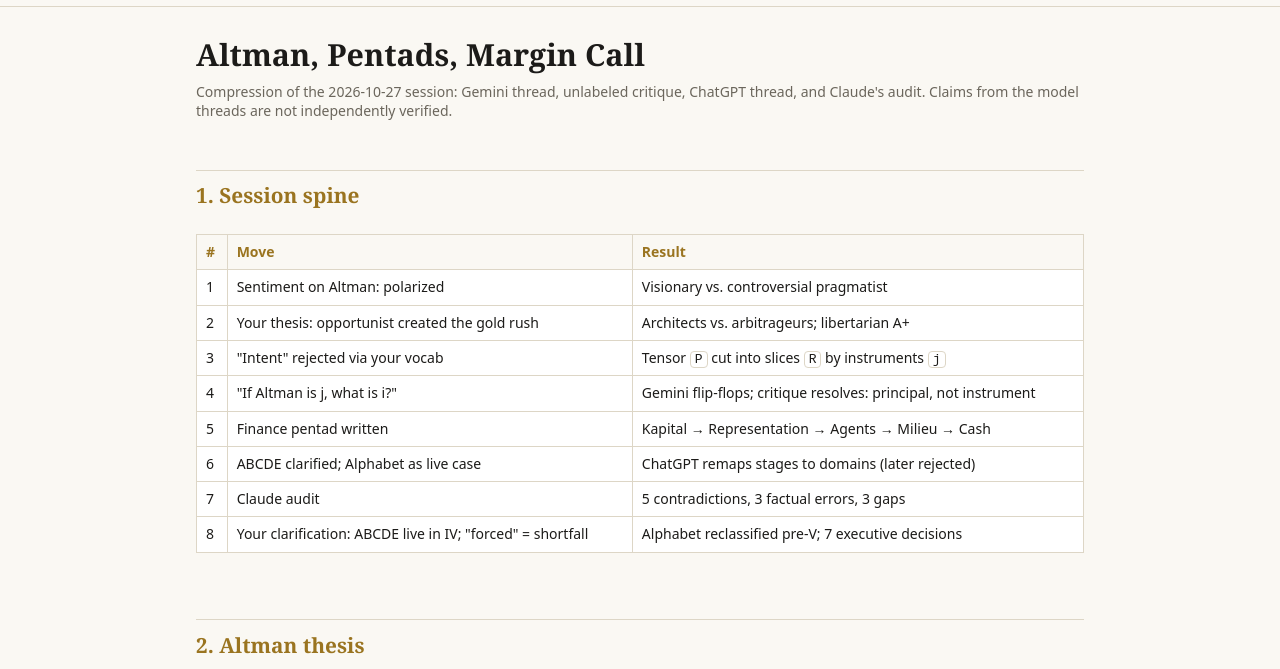
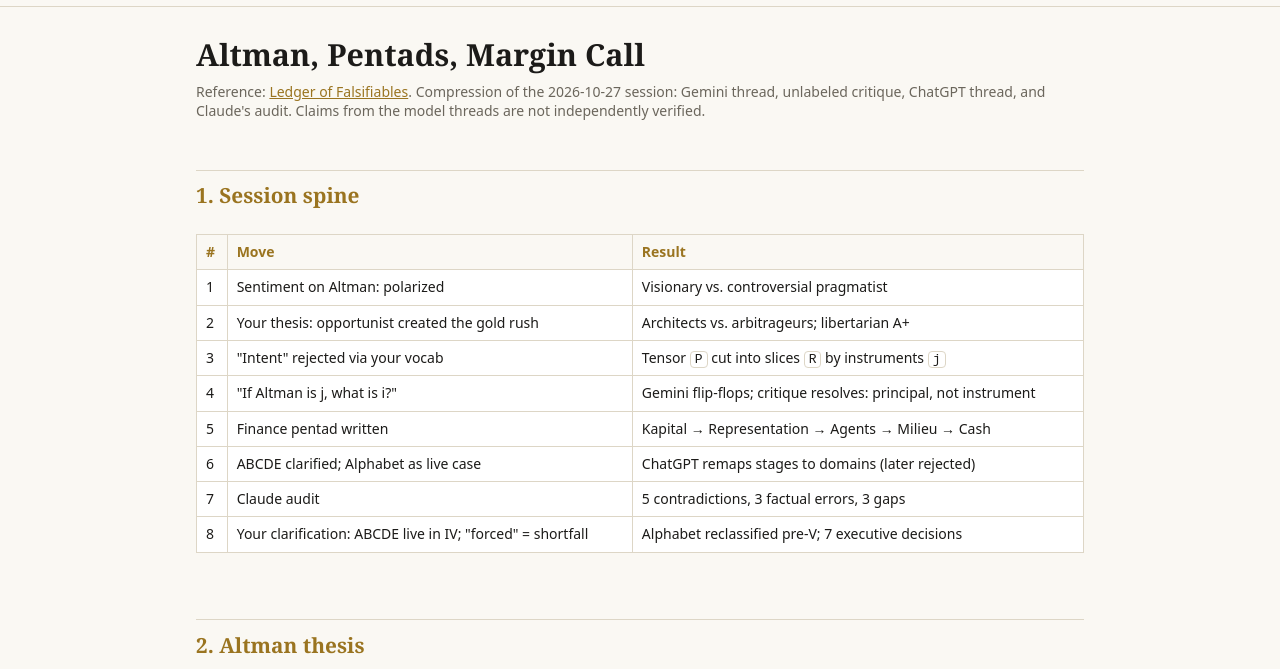
Before and after one commit to ukubona-llc/sam-altman, a plain HTML site: page index.html in a window 1280 px wide. Shown: the part 53-722 px from the top of the page. Drawn offline with nearby package versions, Linux system fonts and the light colour scheme.

Commit message:
references

```diff
--- a/index.html
+++ b/index.html
@@ -115,7 +115,7 @@
 
 <main>
 <h1>Altman, Pentads, Margin Call</h1>
-<p class="sub">Compression of the 2026-10-27 session: Gemini thread, unlabeled critique, ChatGPT thread, and Claude's audit. Claims from the model threads are not independently verified.</p>
+<p class="sub">Reference: <a href="https://ukubona-llc.github.io/falsifiable/" target="_blank" rel="noopener" style="color:var(--acc)">Ledger of Falsifiables</a>. Compression of the 2026-10-27 session: Gemini thread, unlabeled critique, ChatGPT thread, and Claude's audit. Claims from the model threads are not independently verified.</p>
 
 <h2 id="spine">1. Session spine</h2>
 <div class="wrap"><table>
@@ -329,10 +329,11 @@
 <tr><td>Corr(E, A–D) per regime</td><td>Open</td><td>Tests the inverse prior</td></tr>
 <tr><td>OpenAI cash position and counterparty haircuts</td><td>Open</td><td>Tests whether i=1 is first to be served</td></tr>
 <tr><td>Verify Alphabet figures</td><td>Open</td><td>All currently from ChatGPT</td></tr>
-<tr><td>Link vocab page (not opened this session)</td><td>You</td><td>Claude worked only from pasted text</td></tr>
+<tr><td>Vocab page content (see Reference in footer)</td><td>You</td><td>Page renders client-side; only its title was retrievable, so the pentad definitions here still come from the pasted threads</td></tr>
 </table></div>
 
 <footer>
+<p><b>Reference:</b> <a href="https://ukubona-llc.github.io/falsifiable/" target="_blank" rel="noopener" style="color:var(--acc)">Ledger of Falsifiables · Ukubona</a> (<a href="https://ukubona-llc.github.io/falsifiable/#techstack" target="_blank" rel="noopener" style="color:var(--acc)">#techstack</a>, the vocab cited for rejecting "intent").</p>
 Sources within session: Gemini thread, unlabeled critique, ChatGPT thread, Claude audit and clarification. External facts (Alphabet financing, Altman events) are as stated by those threads and have not been checked against primary sources.
 </footer>
 </main>
```
